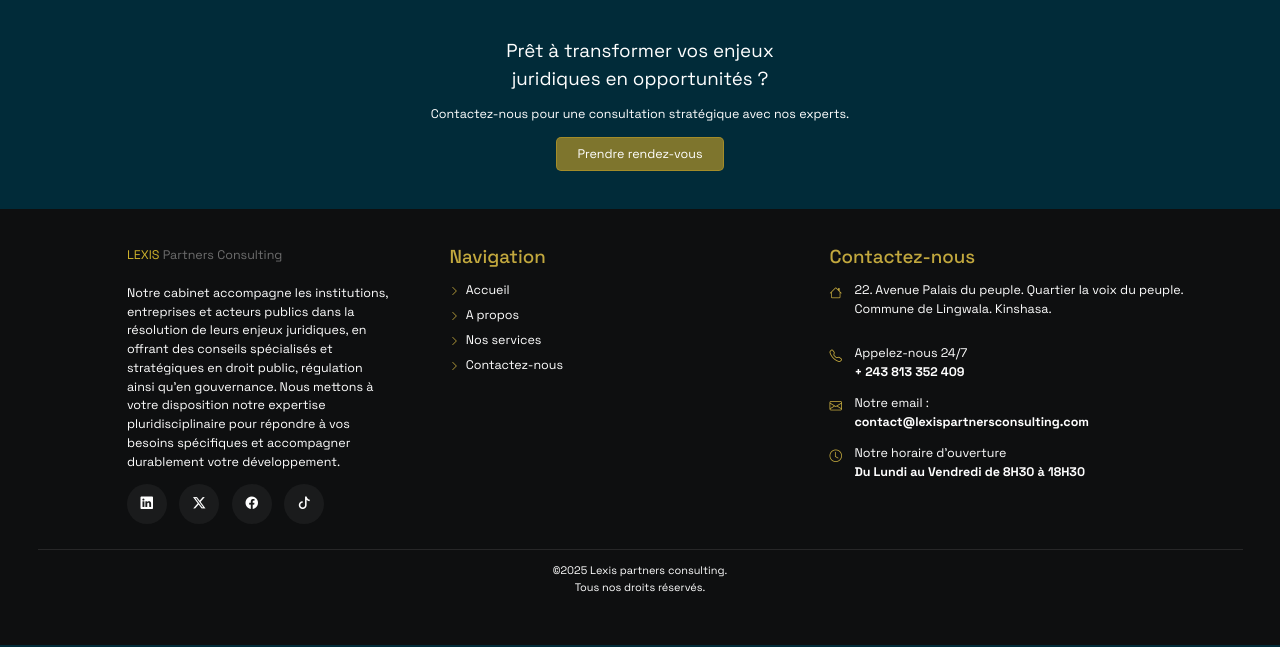
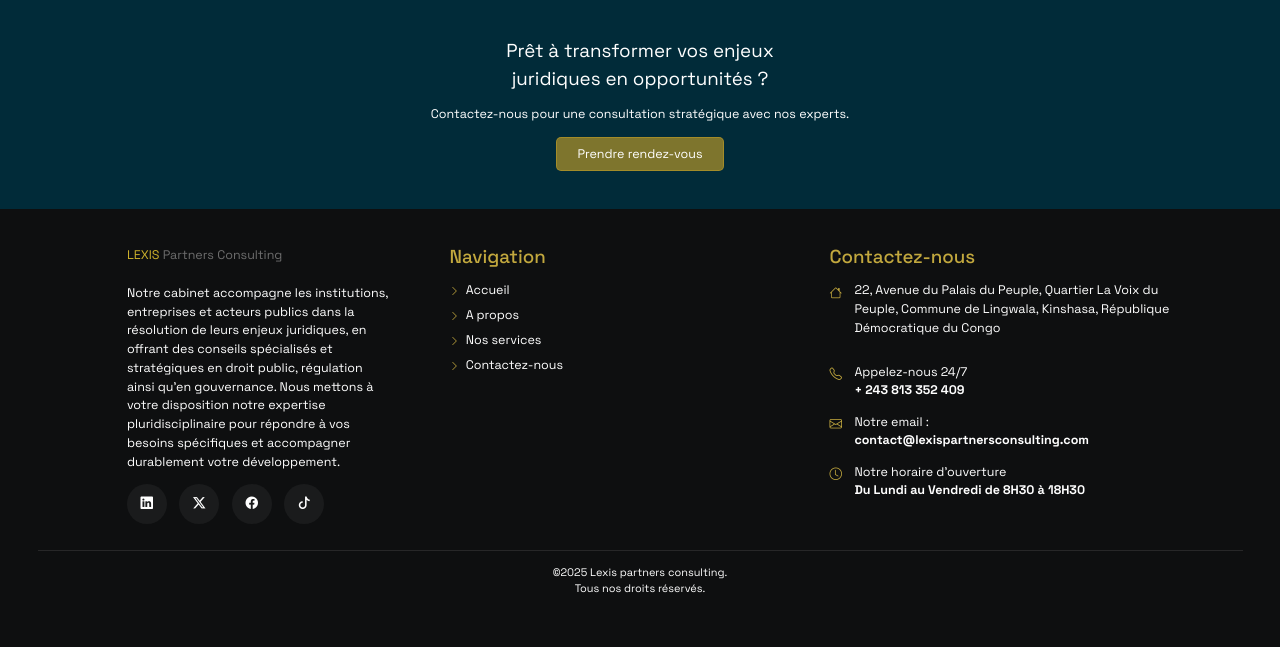
Before and after one commit to Elkis243/Lexis-Partners-Consulting, a Django app: page /fr/about/ in a window 1280 px wide. Shown: the part 1328-1975 px from the top of the page. Run offline with Django 5.2, Linux system fonts and the light colour scheme.

Commit message:
Mise à jour des traductions dans le pied de page et correction de la date de création du fichier POT
- Révision de l'adresse pour une meilleure précision et clarté.
- Mise à jour de la date de création du fichier POT pour refléter les modifications récentes.

```diff
--- a/lexis_partners_consulting/templates/components/footer.html
+++ b/lexis_partners_consulting/templates/components/footer.html
@@ -54,7 +54,7 @@
               <i class="bi bi-house me-3 mt-1" style="color:#C2A83E"></i>
               <p>
                 {% blocktrans %}
-                22. Avenue Palais du peuple. Quartier la voix du peuple. Commune de Lingwala. Kinshasa.
+                22, Avenue du Palais du Peuple, Quartier La Voix du Peuple, Commune de Lingwala, Kinshasa, République Démocratique du Congo
                 {% endblocktrans %}
               </p>
             </div>
```
Also changed, not shown: lexis_partners_consulting/locale/en/LC_MESSAGES/django.po.
